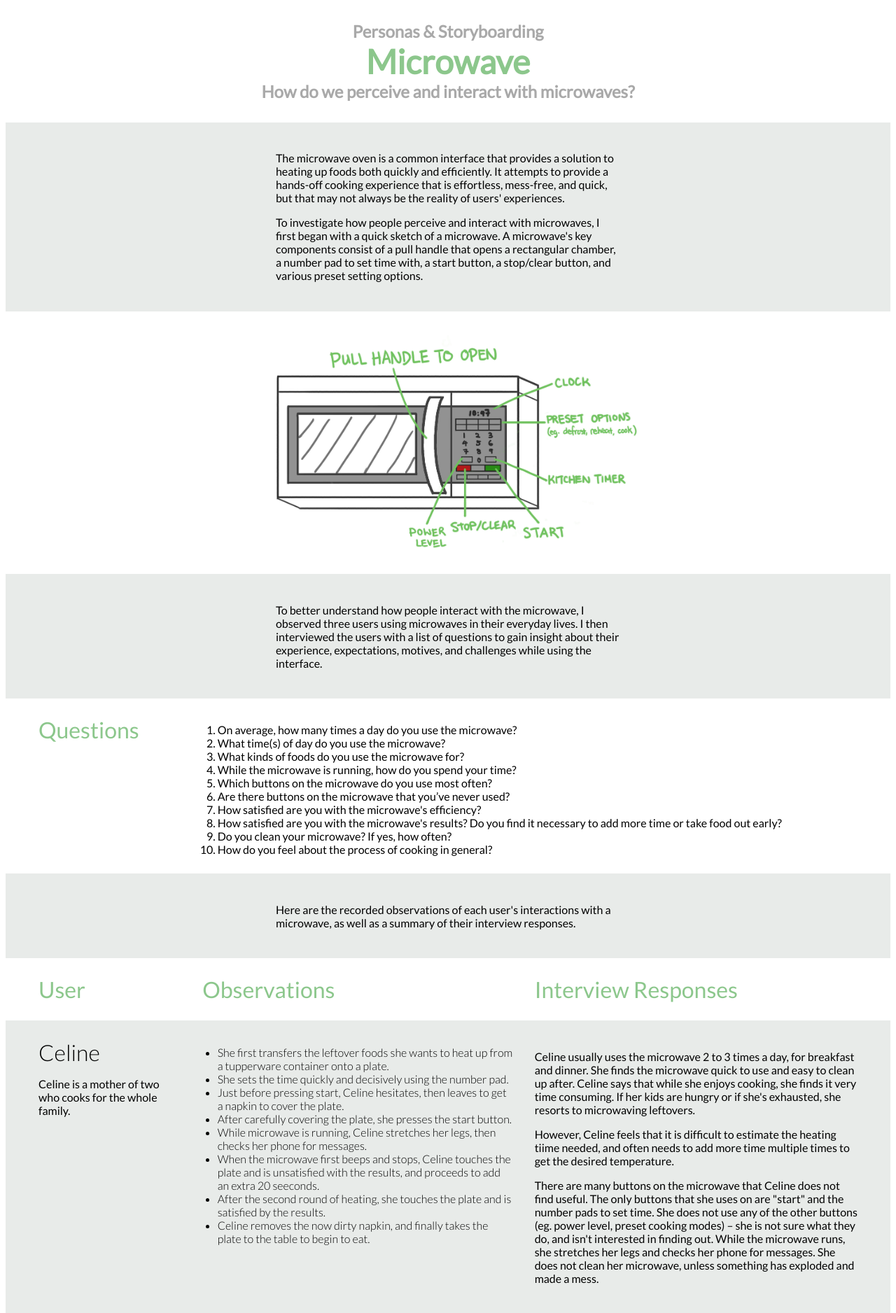
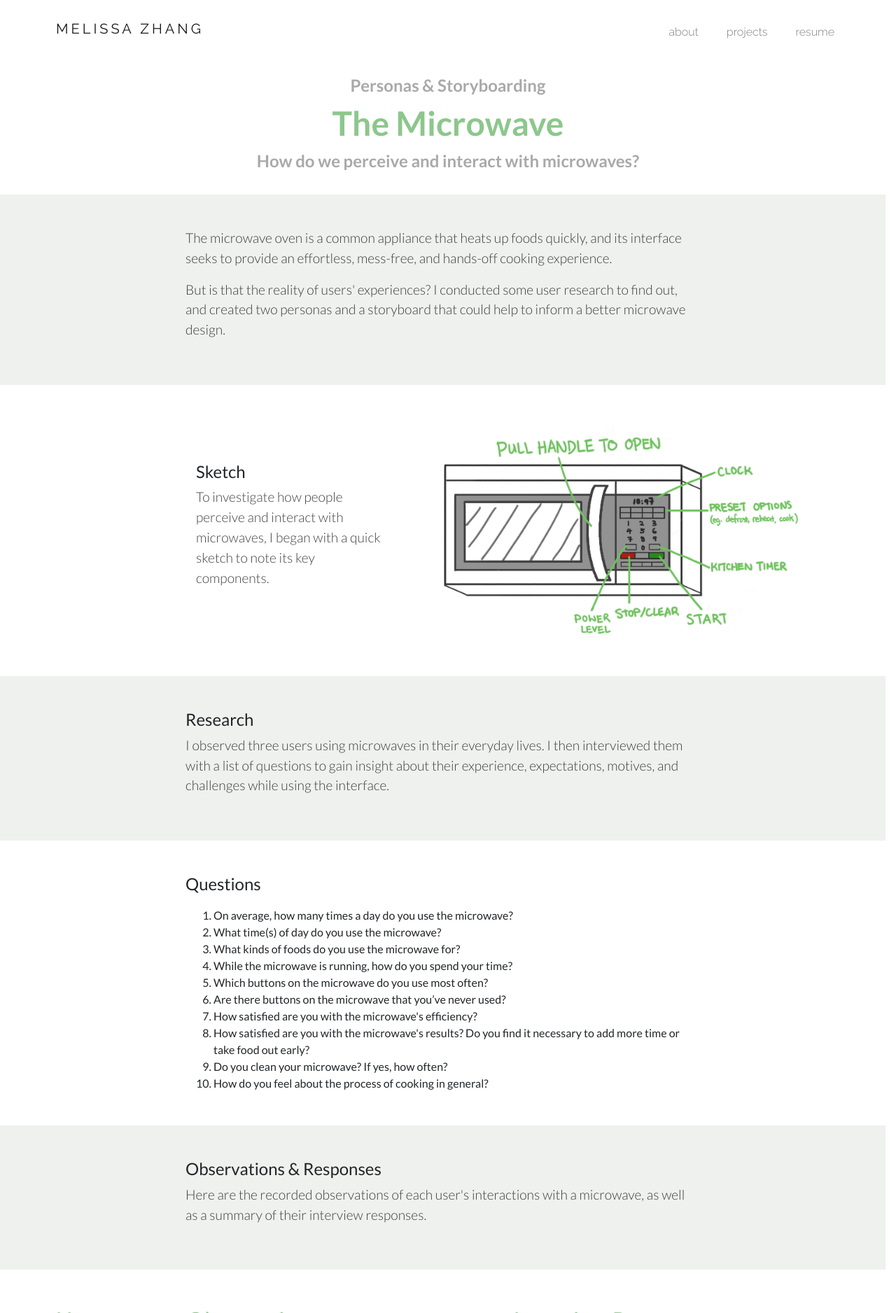
Before and after one commit to melissa-z/my-portfolio, a PHP site: page /projects/microwave/microwave.html in a window 1280 px wide. Shown: the top 1876 px of the page at 70% size. Run offline with PHP 8.4, Linux system fonts and the light colour scheme.

Commit message:
re-do microwave page

```diff
--- a/index.css
+++ b/index.css
@@ -119,8 +119,8 @@ h5 {
 }
 
 .highlight {
-    /* font-weight: 700;
-    color: #2c2c2c; */
+    font-weight: 700;
+    /* color: #2c2c2c; */
 }
 
 .profile-image {
--- a/projects/aga/american-go-association.html
+++ b/projects/aga/american-go-association.html
@@ -31,8 +31,7 @@
                 </ul>
             </div>
         </nav>
-        <div class="title top">Responsive Redesign</div>
-        <div class="title main">The American Go Association</div>
+        <div class="title main pt-3">The American Go Association</div>
         <div class="title bottom">Redesigning AGA's website into a modern and responsive site.</div>
         <div class="contents-wrapper">
         <div class="container-fluid px-5 py-5 grey">
--- a/projects/ayana/ayana.html
+++ b/projects/ayana/ayana.html
@@ -33,6 +33,9 @@
                 </ul>
             </div>
         </nav>
+        <div class="d-flex justify-content-center align-items-center mb-5" style="height: 40rem; background-color: rgb(231, 240, 240);">
+            <img src="images/Header2.png" alt="VibeCheck Logo" style="max-height: 35rem";/>
+        </div>
         <div class="content-container">
             <div class="heading">
                 <h1><span class="highlight-1">Iterative Redesign: Ayana</span></h1>
--- a/projects/microwave/microwave.css
+++ b/projects/microwave/microwave.css
@@ -23,25 +23,23 @@ body {
 }
 
 p {
-    font-size: 16px;
-    font-weight: 400;
-}
-
-.p1 {
-    font-size: 16px;
+    color:rgb(77, 77, 77);
     font-weight: 300;
 }
 
-.contents-wrapper {
-    display: flex;
-    flex: 1;
-    flex-direction: row;
-    flex-wrap: wrap;
-    justify-content: center;
+.descr {
+    font-size: 1.2rem;
+    color: rgb(0, 0, 0, 0.75);
 }
 
-.row {
-    margin-right: 2.5%;
+.narrow {
+    padding-left: 17.5rem;
+    padding-right: 17.5rem;
+}
+
+.wide {
+    padding-left: 5rem;
+    padding-right: 5rem;
 }
 
 .header {
@@ -57,21 +55,8 @@ p {
     font-size: 2em;
 }
 
-.col-1-plain {
-    min-height: 20px;
-    width: 15%;
-    font-size: 2em;
-    font-weight: 300;
-}
-
-.col-2 {
-    min-height: 200px;
-    width: 37.5%;
-}
-
-.col-3 {
-    min-height: 200px;
-    width: 37.5%;
+.sketch-img {
+    max-height: 20rem;
 }
 
 ul {
@@ -83,29 +68,14 @@ ol {
     margin: 10px 0 0 0;
 }
 
-img {
-    max-width: 90%;
-    max-height: 100%;
-    display: block;
-    margin-left: auto;
-    margin-right: auto;
-}
-
 .description {
     width: 40%;
 }
 
-.row-wrapper {
-    width: 100%;
-    display: flex;
-    flex-direction: row;
-    flex-wrap: wrap;
-    justify-content: center;
-    padding-left: 2.5%;
-    padding-top: 2%;
-    padding-bottom: 2%;
+.grey {
+    background-color: rgb(238, 241, 237);
 }
 
-.grey {
-    background-color: rgb(232, 235, 233);
+.light-grey {
+    background-color: rgb(245, 247, 244);
 }
--- a/projects/microwave/microwave.html
+++ b/projects/microwave/microwave.html
@@ -3,52 +3,76 @@
 <html>
   <head>
     <title>Personas & Storyboarding</title>
+    <link rel="stylesheet" href="https://stackpath.bootstrapcdn.com/bootstrap/4.3.1/css/bootstrap.min.css" integrity="sha384-ggOyR0iXCbMQv3Xipma34MD+dH/1fQ784/j6cY/iJTQUOhcWr7x9JvoRxT2MZw1T" crossorigin="anonymous">
     <link rel="stylesheet" href="microwave.css">
+    <link rel="stylesheet" href="vibecheck.css">
+    <link rel="stylesheet" href="../../index.css">
+    <link rel="stylesheet" href="../../navbar.css">
     <link href="https://fonts.googleapis.com/css2?family=Lato:wght@300;400&display=swap" rel="stylesheet">
     <meta content="width=device-width, initial-scale=1" name="viewport" />
   </head>
 
   <body>
+    <!-- NAVBAR -->
+    <nav class="navbar navbar-expand-sm navbar-light sticky-top pt-3" style="background-color: white;">
+        <button class="navbar-toggler" type="button" data-toggle="collapse" data-target="#navbarNav" aria-controls="navbarNav" aria-expanded="false" aria-label="Toggle navigation">
+            <span class="navbar-toggler-icon"></span>
+        </button>
+        <a class="navbar-brand" href="../../home.html">MELISSA ZHANG</a>
+        <div class="collapse navbar-collapse" id="navbarNav">
+            <ul class="navbar-nav ml-auto">
+                <li class="nav-item pl-4">
+                    <a class="nav-link active" href="about.html">about<span class="sr-only">(current)</span></a>
+                </li>
+                <li class="nav-item pl-4">
+                    <a class="nav-link active" href="">projects<span class="sr-only">(current)</span></a>
+                </li>
+                <li class="nav-item pl-4">
+                    <a class="nav-link active" href="resume.html">resume<span class="sr-only">(current)</span></a>
+                </li>
+            </ul>
+        </div>
+    </nav>
     <div class="title top">Personas & Storyboarding</div>
-    <div class="title main">Microwave</div>
+    <div class="title main">The Microwave</div>
     <div class="title bottom">How do we perceive and interact with microwaves?</div>
     <div class="contents-wrapper">
-      <div class="row-wrapper grey">
-        <div class="row description">
-          <p>
-            The microwave oven is a common interface that provides a solution to heating up foods both quickly and efficiently.
-            It attempts to provide a hands-off cooking experience that is effortless, mess-free, and quick, but that may not always be
-            the reality of users' experiences.
+        <div class="row narrow container-fluid grey py-5">
+          <p class="descr">
+            The microwave oven is a common appliance that heats up foods quickly, and its interface seeks to provide an
+            effortless, mess-free, and hands-off cooking experience.
           </p>
-          <p>
-            To investigate how people perceive and interact with microwaves, I first began with a quick sketch of a microwave.
-            A microwave's key components consist of a pull handle that opens a rectangular chamber, a number pad to set time with, a start button,
-            a stop/clear button, and various preset setting options.
+          <p class="descr">
+            But is that the reality of users' experiences? I conducted some user research to find out, and created two personas
+            and a storyboard that could help to inform a better microwave design.
+          </p>
+        </div>
+
+        <div class="row narrow container-fluid py-5">
+            <div class="col-5 d-flex align-items-center">
+                <div>
+                    <h4>Sketch</h4>
+                    <p class="descr">
+                        To investigate how people perceive and interact with microwaves, I began with a quick sketch to note its key components.
                     </p>
                 </div>
             </div>
-
-      <div class="row-wrapper">
-        <div class="row" style="width: 100%">
-          <img src="images/Microwave.jpg" style="max-width: 50%"/>
+            <div class="col-7 d-flex">
+                <img class="sketch-img" src="images/Microwave.jpg"/>
             </div>
         </div>
 
-      <div class="row-wrapper grey">
-        <div class="row description">
-          <p>
-            To better understand how people interact with the microwave, I observed three users using microwaves in their everyday lives. I then
-            interviewed the users with a list of questions to gain insight about their experience, expectations, motives, and challenges
+        <div class="row narrow container-fluid grey py-5">
+            <h4>Research</h4>
+            <p class="descr">
+                I observed three users using microwaves in their everyday lives. I then
+                interviewed them with a list of questions to gain insight about their experience, expectations, motives, and challenges
                 while using the interface.
             </p>
         </div>
-      </div>
 
-      <div class="row-wrapper">
-        <div class="row col-1">
-          Questions
-        </div>
-        <div class="row col-2" style="width: 77.5%">
+        <div class="row narrow container-fluid py-5">
+            <h4>Questions</h4>
             <ol type="1">
                 <li>On average, how many times a day do you use the microwave?</li>
                 <li>What time(s) of day do you use the microwave?</li>
@@ -60,177 +84,167 @@
                 <li>How satisfied are you with the microwave's results? Do you find it necessary to add more time or take food out early?</li>
                 <li>Do you clean your microwave? If yes, how often?</li>
                 <li>How do you feel about the process of cooking in general?</li>
-          </ul>
+            </ol>
+        </div>
+
+        <div class="row narrow container-fluid grey py-5">
+            <h4>Observations & Responses</h4>
+            <p class="descr">
+                Here are the recorded observations of each user's interactions with a microwave, as well as a summary of their interview responses.
+            </p>
+        </div>
+
+      <div class="row container-fluid pt-5 pb-3 wide">
+        <div class="col-2 header">
+          User
+        </div>
+        <div class="col-5 header">
+          Observations
+        </div>
+        <div class="col-5 header">
+          Interview Responses
         </div>
       </div>
 
-      <div class="row-wrapper grey">
-        <div class="row description">
+      <!-- CELINE -->
+      <div class="row container-fluid pb-5 wide">
+        <div class="col-2">
+            <h4>Celine</h4>
             <p>
-            Here are the recorded observations of each user's interactions with a microwave, as well as a summary of their interview responses.
+                Celine is a mother of two who cooks for the whole family.
+            </p>
+        </div>
+        <div class="col-5">
+            <p>
+                Celine uses the microwave to heat up leftovers. She uses the number pad to set time quickly and decisively, but hesitates just
+                before pressing start. She leaves to get a napkin to cover the plate, and then starts the microwave.
+            </p>
+            <p>
+                While microwave is running, Celine stretches her legs, then checks her phone for messages.
+            </p>
+            <p>
+                Celine is at first unsatisfied by the food's temperature, and adds an extra 20 seconds of cooking time.
+            </p>
+        </div>
+        <div class="col-5">
+            <p>
+                Celine usually uses the microwave 2 to 3 times a day, and finds it quick to use and easy to clean up after. Celine says that while she enjoys cooking, she finds it time consuming.
+            </p>
+            <p>
+                However, Celine finds it difficult to estimate the heating time needed, and often needs to add more time to get the desired temperature.
+            </p>
+            <p>
+                There are many buttons on the microwave that Celine does not find useful. She only uses "start" and the number pad to set time.
+                She does not use any of the other buttons (eg. power level,
+                preset cooking modes) – she is not sure what they do, and isn't interested in finding out.
             </p>
         </div>
       </div>
 
-      <div class="row-wrapper">
-        <div class="row header" style="width: 16.5%">
-          User
-        </div>
-        <div class="row header" style="width: 36%">
-          Observations
-        </div>
-        <div class="row header" style="width: 37.5%">
-          Interview Responses
-        </div>
-      </div>
-
-      <div class="row-wrapper grey">
-        <div class="row col-1-plain">
-          Celine
-          <p>
-            Celine is a mother of two who cooks for the whole family.
-          </p>
-        </div>
-        <div class="row col-2">
-          <ul>
-            <li>She first transfers the leftover foods she wants to heat up from a tupperware container onto a plate.</li>
-            <li>She sets the time quickly and decisively using the number pad.</li>
-            <li>Just before pressing start, Celine hesitates, then leaves to get a napkin to cover the plate.</li>
-            <li>After carefully covering the plate, she presses the start button.</li>
-            <li>While microwave is running, Celine stretches her legs, then checks her phone for messages.</li>
-            <li>When the microwave first beeps and stops, Celine touches the plate and is unsatisfied with the results, and proceeds to add an extra 20 seeconds.</li>
-            <li>After the second round of heating, she touches the plate and is satisfied by the results.</li>
-            <li>Celine removes the now dirty napkin, and finally takes the plate to the table to begin to eat.</li>
-          </ul>
-        </div>
-        <div class="row col-3">
-          <div class="text-wrapper">
-            <p>
-              Celine usually uses the microwave 2 to 3 times
-              a day, for breakfast and dinner. She finds the microwave quick to use and easy to clean up after. Celine says that while she enjoys cooking, she finds it very time consuming. If her kids are hungry or if she's exhausted, she resorts to
-              microwaving leftovers.
-            </p>
-            <p>
-              However, Celine feels that it is difficult to estimate the heating tiime needed, and often needs to add more time multiple times to get the desired temperature.
-            </p>
-            <p>
-              There are many buttons on the microwave that Celine does not find useful. The only buttons
-              that she uses on are "start" and the number pads to set time. She does not use any of the other buttons (eg. power level,
-              preset cooking modes) – she is not sure what they do, and isn't interested in finding out. While the microwave runs, she stretches
-              her legs and checks her phone for messages. She does not clean her microwave, unless something has exploded and made a mess.
-            </p>
-          </div>
-        </div>
-      </div>
-
-      <div class="row-wrapper">
-        <div class="row col-1-plain">
-          Momoka
+      <!-- MOMOKA -->
+      <div class="row container-fluid py-5 wide light-grey">
+        <div class="col-2">
+            <h4>Momoka</h4>
             <p>
                 Momoka is a college student living at home.
             </p>
         </div>
-        <div class="row col-2">
-          <div class="text-wrapper">
-            <ul>
-              <li>Momoka gets a bowl of instant ramen from the pantry for lunch</li>
-              <li>She opens the lid covering partially, and then pours in cold water from the sink until bowl is half full</li>
-              <li>She paces bowl in microwave, then rotates the bowl a little bit to see the instructions, and quickly and firmly enters in the instructed time (4 minutes), and firmly presses “start”</li>
-              <li>While the ramen cooks, she does some squats in the kitchen, and then she leans against the counter and does some counter push-ups.</li>
-              <li>When the microwave timer is up, she very carefully lifts the steaming noodles out onto a table.</li>
-              <li>Momoka struggles to carry the bowl of noodles because of how hot it is.</li>
-              <li>She moves back to her desk to eat her lunch.</li>
-            </ul>
+        <div class="col-5">
+            <p>
+                Momoka microwaves a bowl of instant ramen for lunch. She pours water into the ramen bowl, reads the instructions on the packaging,
+                and quickly enters in the instructed time.
+            </p>
+            <p>
+                While the ramen cooks, she does some squats in the kitchen, and then leans against the counter and does some counter push-ups.
+            </p>
+            <p>
+                When the microwave timer is up, she carefully lifts the steaming noodles out,
+                struggling to carry the bowl because of the heat.
+            </p>
         </div>
-        </div>
-        <div class="row col-3">
-          <div class="text-wrapper">
-            <p1>
-              Momoka is a college student living at home. She says that she wants to learn to cook, but doesn’t do it often because it is time consuming.
-              She uses the microwave 3 times a day, for breakfast, lunch, and snacks in the afternoon. In the morning with her breakfast, she microwaves her water
-              for 20sec to lukewarmness. At lunch, she microwaves an instant ramen bowl, which takes 4 minutes. In the afternoon, she uses the microwave to make a
-              snack, usually a mug cake.
-            </p1>
+        <div class="col-5">
             <p>
-                Momoka finds the microwave to be a fast and easy cooking appliance, particularly for days where she has little time betweeen classes. She has a good idea of how long each item needs to be microwaved, and almost never finds it necessary to add more time/take
-                food out early. The only buttons that she uses are the number pads, start, and power level. She doesn't know exactly what the other settings do. While the microwave is running, she does some counter push-ups and some squats in the kitchen. She does not clean her microwave.
+                Momoka says that she wants to learn to cook, but doesn’t do it often because it is time consuming.
+                She finds the microwave to be a fast and convenient cooking appliance, particularly for days where she has little time betweeen classes.
+            </p>
+            <p>
+                The only buttons that she uses are the number pads, start, and power level. She has never used settings for prepackaged foods (eg. frozen meals,
+                pizza), despite microwaving prepackaged foods often.
             </p>
         </div>
       </div>
-      </div>
 
-      <div class="row-wrapper grey">
-        <div class="row col-1-plain">
-          Rafael
+      <!-- RAFAEL -->
+      <div class="row container-fluid py-5 wide">
+        <div class="col-2">
+            <h4>Rafael</h4>
             <p>
                 Rafael is a college student living off-campus on his own.
             </p>
         </div>
-        <div class="row col-2">
-          <div class="text-wrapper">
-            <ul>
-              <li>Rafael opens the freezer to grab a frozen pre-made burrito from the freezer and puts it directly into the microwave without a plate (the burrito is wrapped).</li>
-              <li>He quickly and decisively sets the time, changes the power level, and then presses the start button.                </li>
-              <li>While microwave is running, leans on kitchen counter and checks his phone – reads emails, news, then plays game.                </li>
-              <li>As soon as the microwave beeps, he takes out the burrito, but burns his hands a little and has to toss the burrito around like a hot potato.                </li>
-              <li>He takes out a plate, unwraps the burrito, and puts it in the plate to eat.                 </li>
-            </ul>
+        <div class="col-5">
+            <p>
+                Rafael grabs a frozen pre-made burrito from the freezer and puts it directly into the microwave.
+                He quickly and decisively sets the time, changes the power level, and then presses the start button.
+            </p>
+            <p>
+                While microwave is running, leans on kitchen counter and checks his phone – reads emails, news, then plays game.
+            </p>
+            <p>
+                When the microwave beeps, he immediately takes out the burrito but burns his hands a little, and tosses the burrito around like a hot potato.
+            </p>
         </div>
-        </div>
-        <div class="row col-3">
-          <div class="text-wrapper">
-            <p1>
-              Rafael is a college student living off campus. He describes cooking as “not my favorite”. On average, he uses the microwave 2-4 a day,
-              for lunch, dinner, and snacks.  At lunch he usually microwaves a frozen burrito between classes. For dinner, he sometimes uses the microwave
-              to make frozen microwave meals or heat up leftovers. Later in the evenings, he often microwaves popcorn as a late night snack. The majority of
-              the foods take over a minute to microwave, but he doesn’t usually know exactly how long to microwave them for, and he adjusts/adds more time as he
-              goes.
-            </p1>
+        <div class="col-5">
+            <p>
+                Rafael describes cooking as “not my favorite”. On average, he uses the microwave 2-4 a day
+                for lunch, dinner, and snacks. He doesn’t usually know exactly how long to microwave items for, and adds more time as he goes.
+            </p>
             <p>
                 His most used buttons are the power-level button, the “set 1min” shortcut, and start. He never uses any preset buttons for frozen meals,
-                even when cooking frozen meals, and he also finds the light button unnecessary. While the microwave runs, he checks his phone for emails, news,
-                and games. He does not clean his microwave unless something explodes and gets messy.
-            </p>
-          </div>
-        </div>
-      </div>
-
-      <div class="row-wrapper">
-        <div class="row description">
-          <p>
-            From the data collected through observations and interviews, I constructed two personas with empathy maps: On-the-go Owen and Careful Carrie.
+                even when cooking frozen meals, and he also finds the light button unnecessary.
             </p>
         </div>
       </div>
 
-      <div class="row-wrapper grey">
-        <div class="row col-1">
-          Personas
+        <div class="row narrow container-fluid grey py-5">
+            <h4>Personas</h4>
+            <p class="descr">
+                From the data collected through observations and interviews, I constructed two personas with empathy maps: On-the-go Owen and Careful Carrie.
+            </p>
         </div>
-        <div class="row col-2">
-          <img src="images/Carrie.jpg"/>
+      <div class="row container-fluid narrow py-5">
+        <div class="col-6 d-flex justify-content-left">
+          <img src="images/Carrie.jpg" alt="Carrie Persona" style="max-width: 95%";/>
         </div>
-        <div class="row col-3">
-          <img src="images/Owen.jpg"/>
+        <div class="col-6 d-flex justify-content-right">
+          <img src="images/Owen.jpg" alt="Owen Persona" style="max-width: 95%"/>
         </div>
       </div>
 
-      <div class="row-wrapper">
-        <div class="row description">
-          <p>
+        <div class="row narrow container-fluid grey py-5">
+            <h4>Storyboard</h4>
+            <p class="descr">
                 Based on On-the-go Owen's persona, I created a storyboard that depicts his complete journey interacting with a microwave,
                 including the context of the interaction as well as the challenges that he faces.
             </p>
         </div>
+        <div class="row narrow container-fluid wide pb-2">
+            <div class="col-12 d-flex justify-content-center">
+                <img src="images/Storyboard.jpg" alt="Storyboard" style="max-width: 80%";/>
+            </div>
         </div>
 
-      <div class="row-wrapper grey">
-          <div class="row col-1">
-            Storyboard
-          </div>
-          <div class="row" style="width: 75%">
-              <img src="images/Storyboard.jpg"/>
-          </div>
+        <div class="row narrow container-fluid grey py-5">
+            <h4>Conclusions</h4>
+            <p class="descr">
+                It seems that while users generally agree on the efficiency and ease of microwave cooking, the interface also contains many
+                options and buttons that are not well understood and rarely used - perhaps its interface could be further simplified,
+                and its unintuitive functionalities made more learnable.
+            </p>
+            <p class="descr">
+                I gained a much deeper understanding of users' interaction patterns with microwaves through this research, and the personas
+                and the storyboard can help to inform better designs for a microwave that is more reflective of how people use it in everyday life.
+            </p>
         </div>
     </div>
   </body>
```
Also changed, not shown: home.html (+6 -6 lines), images/Microwave.png (added), images/VibeCheckS.png (added), projects/ayana/images/Header2.png (added), 1 other file. Lines whose indentation alone changed are shown as unchanged.
